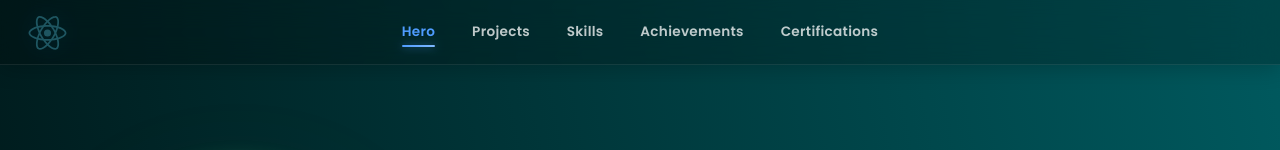
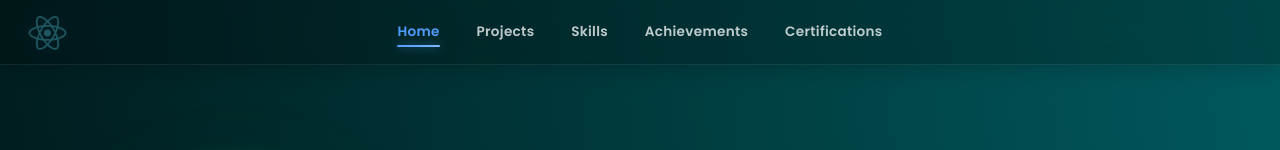
Before and after one commit to Thiagogmr1/thiago-portfolio, a React (Vite) app: page / in a window 1280 px wide. Shown: the top 150 px of the page. Built offline with nearby package versions, Linux system fonts and the light colour scheme.

Commit message:
fix: correção de hero para Home navbar

```diff
--- a/src/components/NavBar/NavBar.jsx
+++ b/src/components/NavBar/NavBar.jsx
@@ -78,7 +78,9 @@ export default function Navbar() {
                   handleLinkClick(section);
                 }}
               >
-                {section.charAt(0).toUpperCase() + section.slice(1)}
+
+              {section === 'hero' ? 'Home' : section.charAt(0).toUpperCase() + section.slice(1)}
+
               </a>
             </li>
           ))}
```
